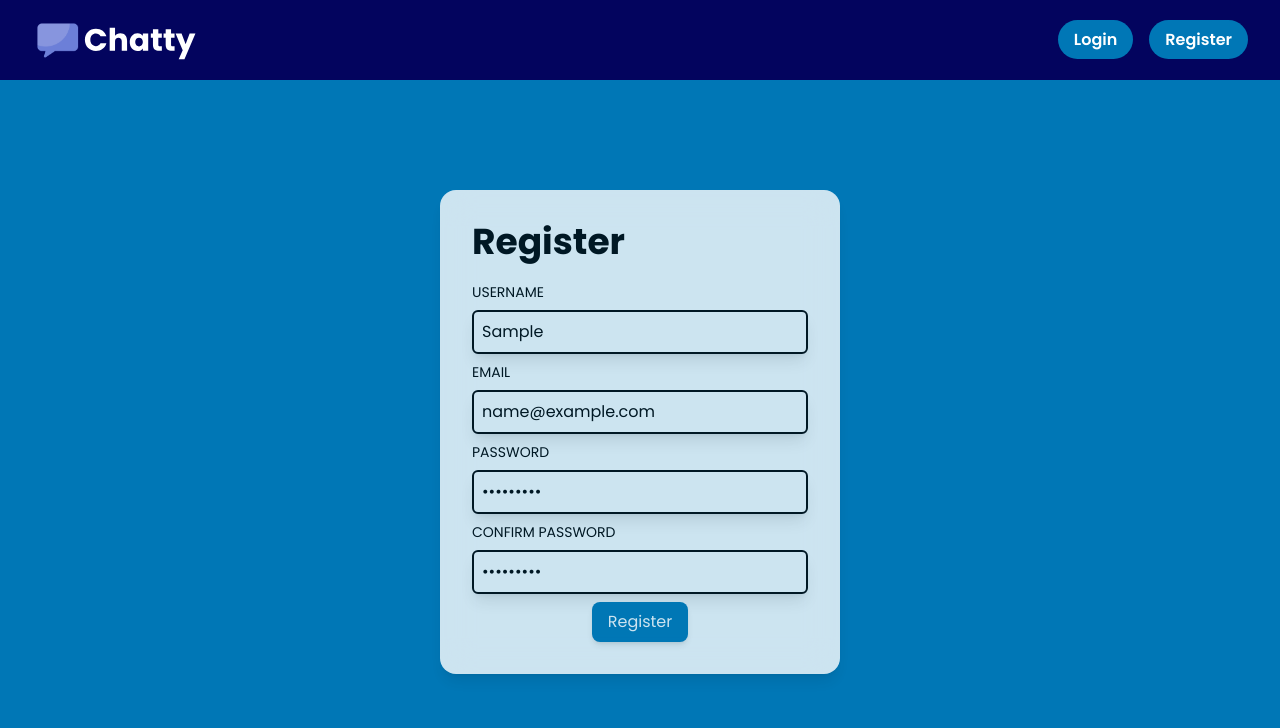
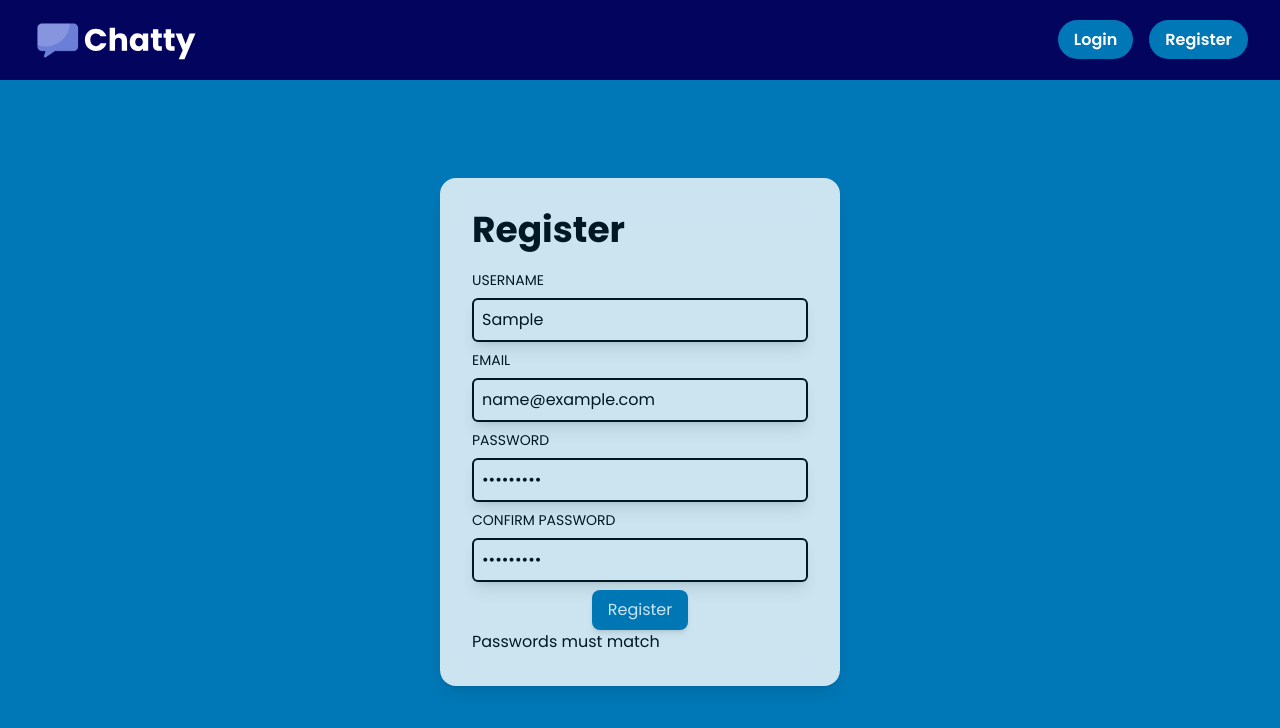
Before and after one commit to n-delic/chatty, a Vue app: page /register in a window 1280 px wide. Both pictures are taken after typing "Sample", "name@example.com", "Sample123", "Sample123" into the empty fields and a click on the button "Register". Shown: the top 728 px of the page. Built offline with nearby package versions, Linux system fonts and the light colour scheme.

Commit message:
validation v1

```diff
--- a/src/pages/Register.vue
+++ b/src/pages/Register.vue
@@ -24,7 +24,12 @@
             <button type="submit" class="button cursor-pointer bg-slightDarkBlue hover:bg-indigo rounded-lg py-2 px-4 text-white shadow-md">
                 Register
             </button>
+
+
         </form>
+        <p v-for="error of v$.$errors" :key="error.$uid">
+            {{ error.$message }}
+            </p>
     </Card>
 </template>
 
@@ -33,7 +38,7 @@ import Card from '@/components/Card.vue';
 import useAuth from '@/composables/Auth';
 import { reactive } from 'vue';
 import {useVuelidate} from '@vuelidate/core';
-import {required, email} from '@vuelidate/validators';
+import {required, email, sameAs, helpers} from '@vuelidate/validators';
 
 const {register: authRegister} = useAuth();
 
@@ -44,14 +49,29 @@ const state = reactive({
     confirmPassword: ''
 });
 
+const passwordValid = (value: string) => value.match(/^(?=.*\d)(?=.*[a-z])(?=.*[A-Z])(?=.*[a-zA-Z]).{8,}$/)?.length;
+
 const rules = {
-    username: {required},
-    email: {required, email}
+    username: {
+        required: helpers.withMessage('Username is required', required)
+    },
+    email: {
+        required: helpers.withMessage('Email is required',required),
+        email: helpers.withMessage('Email not valid', email)
+    },
+    password: {
+        required: helpers.withMessage('Password is required',required),
+        passwordValid: helpers.withMessage('Password must be min 8 chars, alphanumeric and with special char',passwordValid)
+    },
+    confirmPassword: {
+        sameAs: helpers.withMessage('Passwords must match',sameAs(state.password))
+    }
 }
 
 const v$ = useVuelidate(rules,state);
 
 const register = async () => {
+    await v$.value.$validate();
     //let statei = await authRegister(state.email,state.password);
     console.log(v$.value);
 }
```
